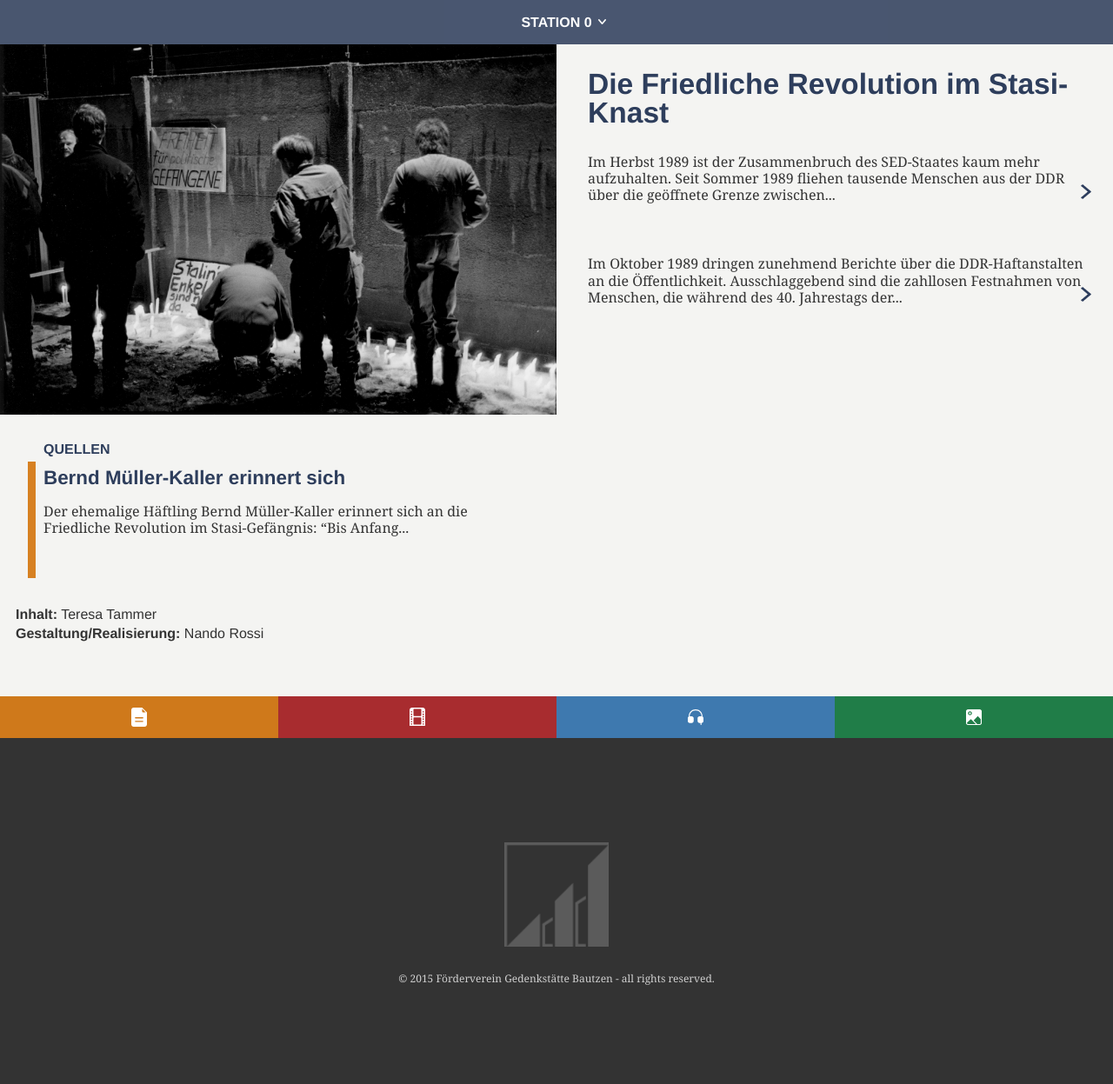
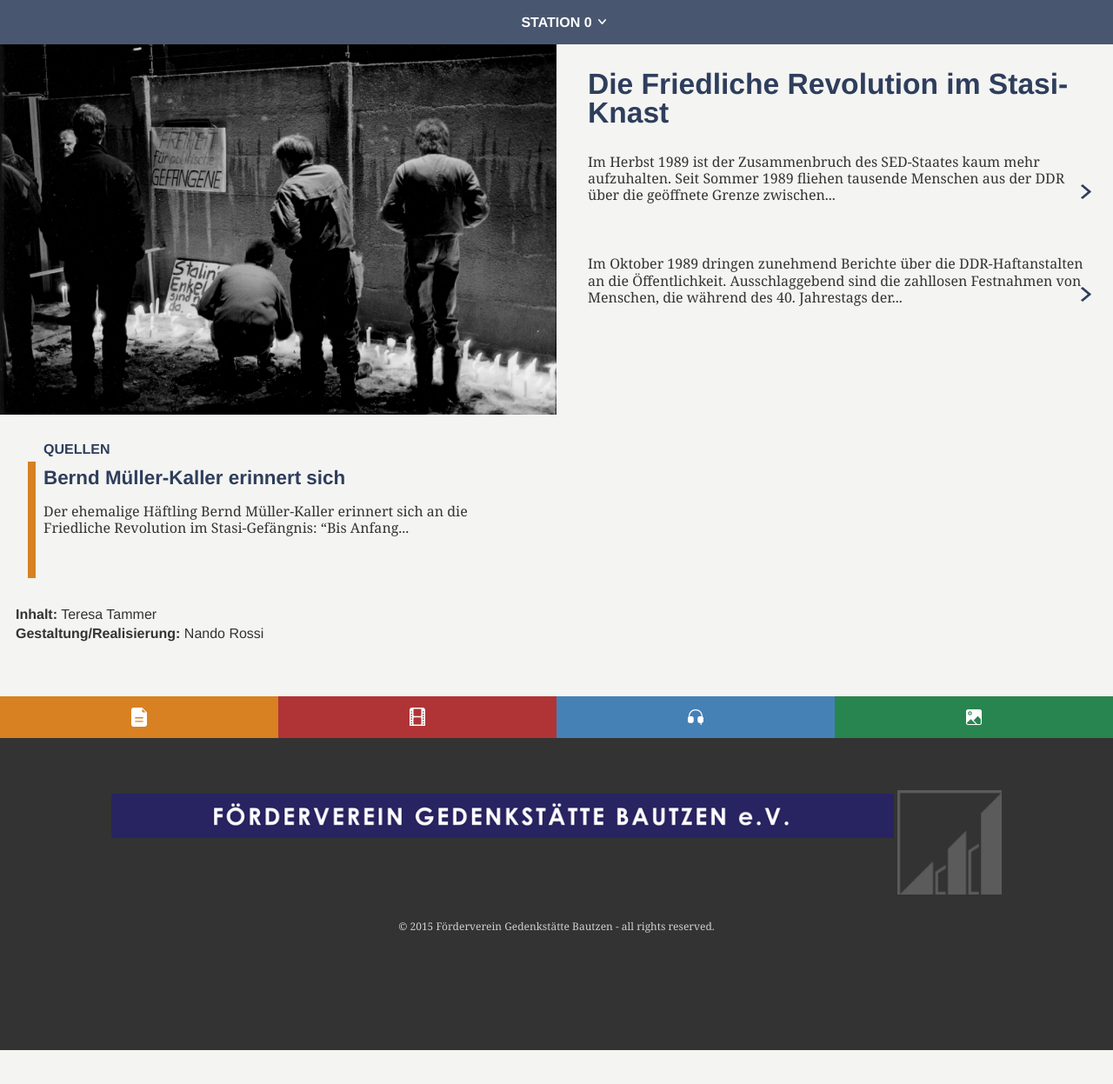
Before and after one commit to nandorocker/bautzen-tour, a Jekyll site: the page built from station-0/index.md, in a window 1280 px wide and 1268 px high. Shown: the top 1247 px of the window at 87% size. Built offline with Jekyll 4.4.1, drawn with Linux system fonts in a browser that asks for light colours; nearby versions of some CDN libraries; Markdown is read by kramdown in place of the engine named in the settings.

Commit message:
Added bautzen logo; fixed footer spacing

```diff
--- a/_includes/footer.html
+++ b/_includes/footer.html
@@ -1,5 +1,7 @@
 <!-- Footer HTML -->
 <footer>
+	<a href="http://foerderverein-gedenkstaette-bautzen.de"><img src="{{ '/assets/fgb-ev-logo.png' | prepend: site.url}}" class="logo-fgb"></a>
+
 	<a href="{{ site.url }}/index.html"><img src="{{ site.url }}/assets/footer-logo-icon@2x.png" class="logo"></a>
 
 	<p>&copy; 2015 Förderverein Gedenkstätte Bautzen - all rights reserved.</p>
--- a/_includes/mediakeys.html
+++ b/_includes/mediakeys.html
@@ -1,4 +1,4 @@
-<ul class="media-keys"><!--
+<ul class="media-keys clearfix"><!--
  --><li class="key text hide-text">Text</li><!--
  --><li class="key video hide-text">Video</li><!--
  --><li class="key audio hide-text">Audio</li><!--
--- a/_sass/_base.scss
+++ b/_sass/_base.scss
@@ -263,4 +263,10 @@
         width: 30%;
         max-width: 120px;
     }
+
+    .logo-fgb {
+        width: 90%;
+        max-width: 900px;
+        margin-bottom: $spacing-unit*2;
+    }
 }
--- a/_sass/_layout.scss
+++ b/_sass/_layout.scss
@@ -323,14 +323,17 @@
 	width: 100%;
 	margin-left: 0;
 	margin-top: $spacing-unit*2;
+	margin-bottom: 0;
 
 	.key {
 		width: 25%;
 		height: $base-font-size*3;
+		margin-bottom: 0;
 		float: left;
 		list-style-type: none;
-		margin-bottom: $spacing-unit*4;
+		// margin-bottom: $spacing-unit*4;
 	}
+
 	.text {
 		background: url("../assets/icon-text.svg") $media-text no-repeat 50% 50%;
 		background-size: $base-font-size*1.1;
@@ -369,3 +372,31 @@
 	white-space: nowrap;
 	overflow: hidden;
 }
+
+/* Clearfix */
+/**
+ * For modern browsers
+ * 1. The space content is one way to avoid an Opera bug when the
+ *    contenteditable attribute is included anywhere else in the document.
+ *    Otherwise it causes space to appear at the top and bottom of elements
+ *    that are clearfixed.
+ * 2. The use of `table` rather than `block` is only necessary if using
+ *    `:before` to contain the top-margins of child elements.
+ */
+.clearfix:before,
+.clearfix:after {
+    content: " "; /* 1 */
+    display: table; /* 2 */
+}
+
+.clearfix:after {
+    clear: both;
+}
+
+/**
+ * For IE 6/7 only
+ * Include this rule to trigger hasLayout and contain floats.
+ */
+.clearfix {
+    *zoom: 1;
+}
```
Also changed, not shown: assets/fgb-ev-logo.png (added), 1 other file.
